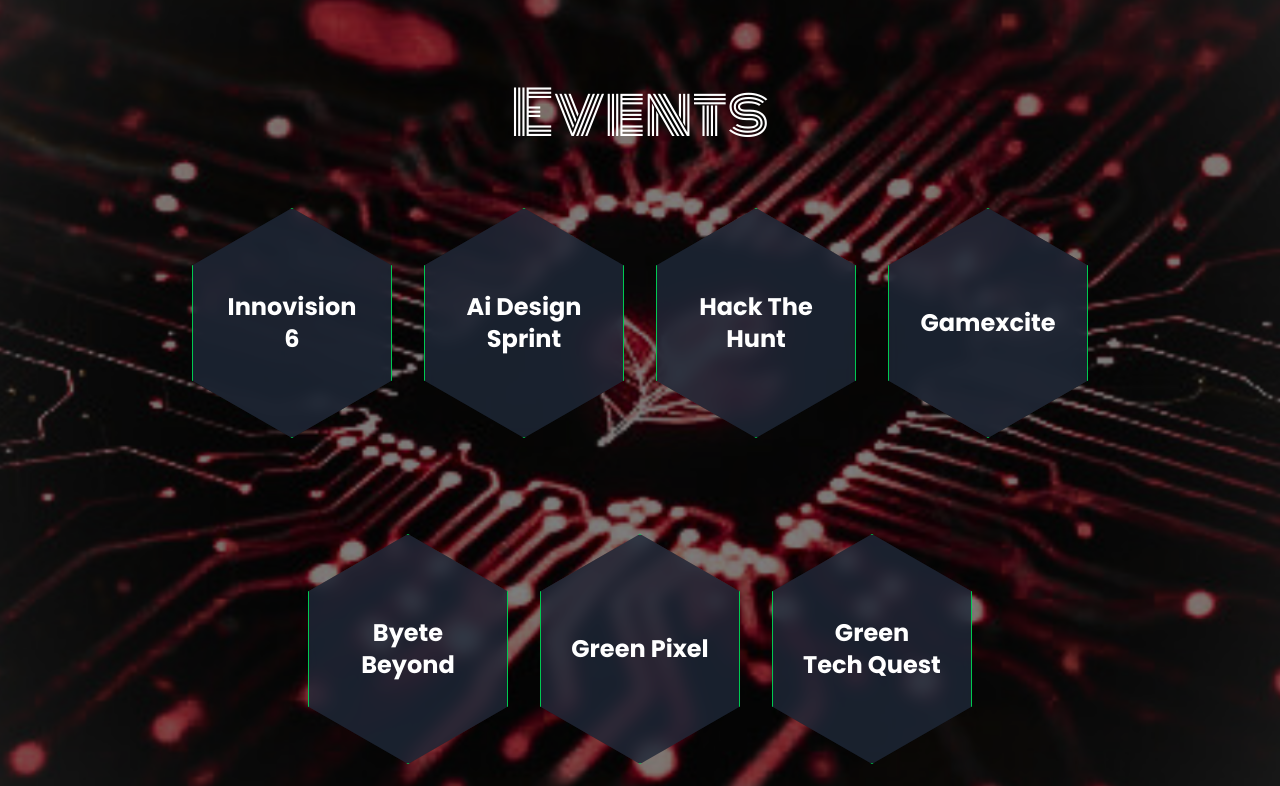
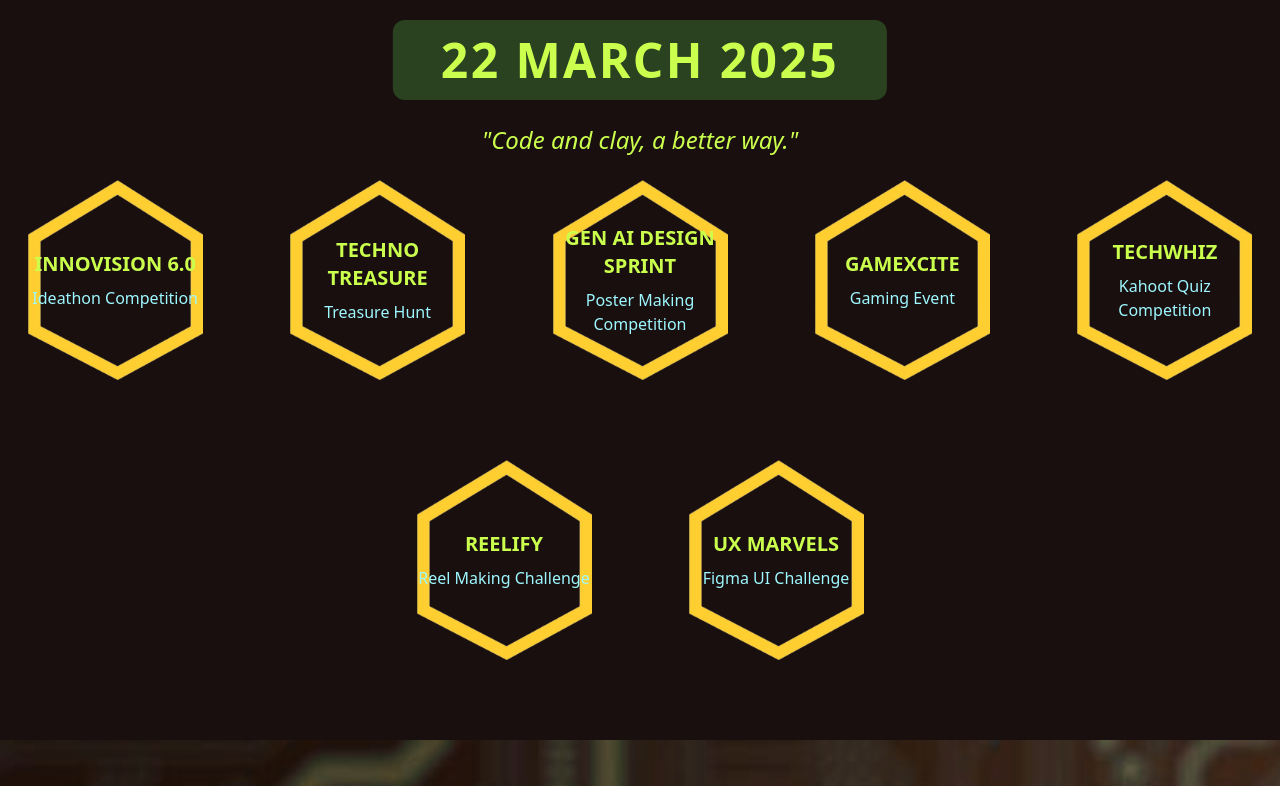
Before and after one commit to CQSTechSolutions/CYNET-JIMS, a Next.js app: page / in a window 1280 px wide. Shown: the part 860-1646 px from the top of the page. Built offline with nearby package versions, Linux system fonts and the light colour scheme.

Commit message:
events page

```diff
--- a/app/(sections)/Events.jsx
+++ b/app/(sections)/Events.jsx
@@ -2,88 +2,83 @@
 import React from 'react'
 
 const Events = () => {
-    const eventList = [
-        "innovision-6",
-        "ai-design-sprint",
-        "hack-the-hunt",
-        "gamexcite",
-        "byete-beyond",
-        "green-pixel",
-        "green-tech-quest"
-    ];
     return (
-        <div className='w-screen min-h-screen font-poppins flex gap-8 flex-col items-center justify-center bg-cover bg-center bg-no-repeat bg-[url(/4.png)] py-20 relative'>
-            <div className='absolute inset-0 bg-black/50'></div>
-            <h2 className='text-4xl md:text-6xl font-monot text-white mt-16 z-2'>Events</h2>
-            <div className="grid grid-cols-1 sm:grid-cols-2 md:grid-cols-3 lg:grid-cols-4 gap-8 p-4 md:p-8 max-w-7xl mx-auto">
-                {eventList.slice(0, 4).map((event, index) => (
-                    <div
-                        key={index}
-                        className="hexagon-container group"
-                    >
-                        <div className="hexagon bg-gray-800/80 backdrop-blur-sm hover:bg-gray-700/90 transition-all duration-300 border border-green-500">
-                            <div className="hexagon-content">
-                                <h3 className="text-white text-lg md:text-2xl capitalize text-center font-poppins font-bold text-xl group-hover:text-green-400 transition-colors">
-                                    {event.replace(/-/g, ' ')}
+        <div className='w-screen min-h-screen bg-[#1A0F0F] relative'>
+            {/* Date and Tagline */}
+            <div className="absolute top-20 left-1/2 -translate-x-1/2 text-center z-10">
+                <div className="bg-[#2A4220] rounded-xl inline-block px-12 py-4 mb-6">
+                    <h2 className="text-[#CBFF4D] text-5xl font-bold tracking-wider">
+                        22 MARCH 2025
+                    </h2>
+                </div>
+                <p className="text-[#CBFF4D] text-2xl italic font-light">
+                    "Code and clay, a better way."
+                </p>
+            </div>
+
+            {/* Main Content - Events Layout */}
+            <div className="absolute top-1/2 left-1/2 -translate-x-1/2 -translate-y-1/3 w-full max-w-[1400px]">
+                {/* Top Row */}
+                <div className="flex justify-center items-center gap-8 mb-20">
+                    {["INNOVISION 6.0", "TECHNO TREASURE", "GEN AI DESIGN SPRINT", "GAMEXCITE", "TECHWHIZ"].map((event, index) => (
+                        <div className="relative w-[250px] h-[230px] flex items-center justify-center mx-2.5
+                                        xl:w-[220px] xl:h-[200px] lg:w-[180px] lg:h-[170px] md:w-[150px] md:h-[140px]"
+                             key={index}>
+                            <div className={`relative w-full h-full bg-[url('/hexagon.png')] bg-contain bg-center bg-no-repeat
+                                           transition-all duration-300 hover:brightness-125
+                                           ${index < 3 ? 'hover:rotate-y-5 hover:rotate-x-5 hover:drop-shadow-[0_0_15px_rgba(255,215,0,0.5)]' : ''}`}>
+                                <div className="absolute inset-0 flex flex-col items-center justify-center p-5 text-center z-10">
+                                    <h3 className="text-[#CBFF4D] text-2xl font-bold mb-2 lg:text-xl md:text-lg">
+                                        {event}
                                     </h3>
+                                    <p className="text-[#9EF8FF] text-lg lg:text-base md:text-sm">
+                                        {getEventDescription(event)}
+                                    </p>
                                 </div>
                             </div>
                         </div>
                     ))}
                 </div>
-            <div className="grid grid-cols-1 sm:grid-cols-2 md:grid-cols-3 gap-8 p-4 md:p-8 max-w-7xl mx-auto">
-                {eventList.slice(4).map((event, index) => (
-                    <div
-                        key={index + 4}
-                        className="hexagon-container group"
-                    >
-                        <div className="hexagon bg-gray-800/80 backdrop-blur-sm hover:bg-gray-700/90 transition-all duration-300 border border-green-500">
-                            <div className="hexagon-content">
-                                <h3 className="text-white text-lg md:text-2xl capitalize text-center font-poppins font-bold group-hover:text-green-400 transition-colors">
-                                    {event.replace(/-/g, ' ')}
+
+                {/* Bottom Row */}
+                <div className="flex justify-center items-center gap-8 mt-10">
+                    <div className="w-[300px]"></div> {/* Spacer */}
+                    {["REELIFY", "UX MARVELS"].map((event, index) => (
+                        <div className="relative w-[250px] h-[230px] flex items-center justify-center mx-2.5
+                                        xl:w-[220px] xl:h-[200px] lg:w-[180px] lg:h-[170px] md:w-[150px] md:h-[140px]"
+                             key={index}>
+                            <div className="relative w-full h-full bg-[url('/hexagon.png')] bg-contain bg-center bg-no-repeat
+                                          transition-all duration-300 hover:brightness-125
+                                          hover:rotate-y-5 hover:rotate-x-5 hover:drop-shadow-[0_0_15px_rgba(255,215,0,0.5)]">
+                                <div className="absolute inset-0 flex flex-col items-center justify-center p-5 text-center z-10">
+                                    <h3 className="text-[#CBFF4D] text-2xl font-bold mb-2 lg:text-xl md:text-lg">
+                                        {event}
                                     </h3>
+                                    <p className="text-[#9EF8FF] text-lg lg:text-base md:text-sm">
+                                        {getEventDescription(event)}
+                                    </p>
                                 </div>
                             </div>
                         </div>
                     ))}
+                    <div className="w-[300px]"></div> {/* Spacer */}
                 </div>
-            <style jsx>{`
-                .hexagon-container {
-                    width: 100%;
-                    padding-top: 115%; /* Maintain aspect ratio */
-                    position: relative;
-                    cursor: pointer;
-                    min-width: 200px;
-                }
-
-                .hexagon {
-                    position: absolute;
-                    top: 0;
-                    left: 0;
-                    width: 100%;
-                    height: 100%;
-                    clip-path: polygon(50% 0%, 100% 25%, 100% 75%, 50% 100%, 0% 75%, 0% 25%);
-                    transition: transform 0.3s ease;
-                }
-
-                .hexagon-content {
-                    position: absolute;
-                    top: 0;
-                    left: 0;
-                    right: 0;
-                    bottom: 0;
-                    display: flex;
-                    align-items: center;
-                    justify-content: center;
-                    padding: 15%;
-                }
-
-                .hexagon-container:hover .hexagon {
-                    transform: scale(1.05);
-                }
-            `}</style>
+            </div>
         </div>
     )
 }
 
+const getEventDescription = (event) => {
+    const descriptions = {
+        "INNOVISION 6.0": "Ideathon Competition",
+        "TECHNO TREASURE": "Treasure Hunt",
+        "GEN AI DESIGN SPRINT": "Poster Making Competition",
+        "GAMEXCITE": "Gaming Event",
+        "TECHWHIZ": "Kahoot Quiz Competition",
+        "REELIFY": "Reel Making Challenge",
+        "UX MARVELS": "Figma UI Challenge"
+    };
+    return descriptions[event] || "";
+}
+
 export default Events;
```
Also changed, not shown: public/hexagon.png (added). Lines whose indentation alone changed are shown as unchanged.
